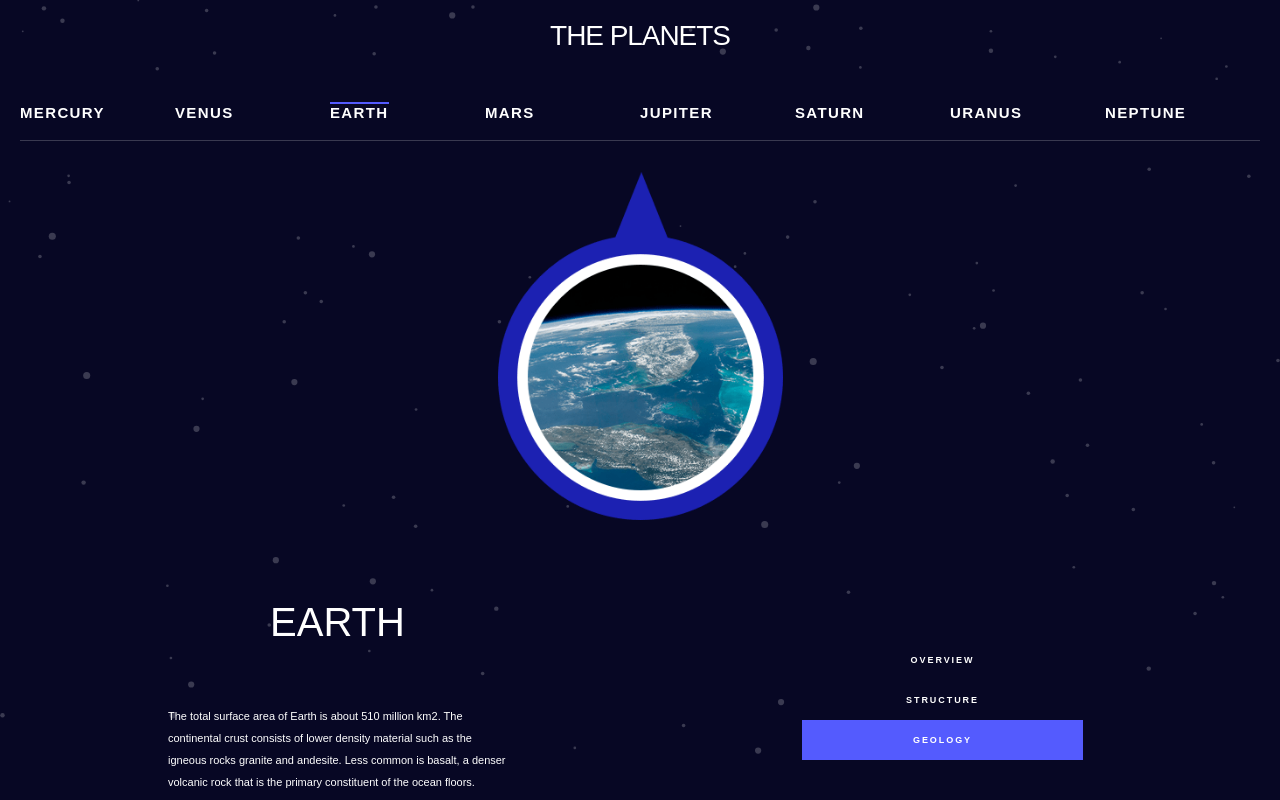
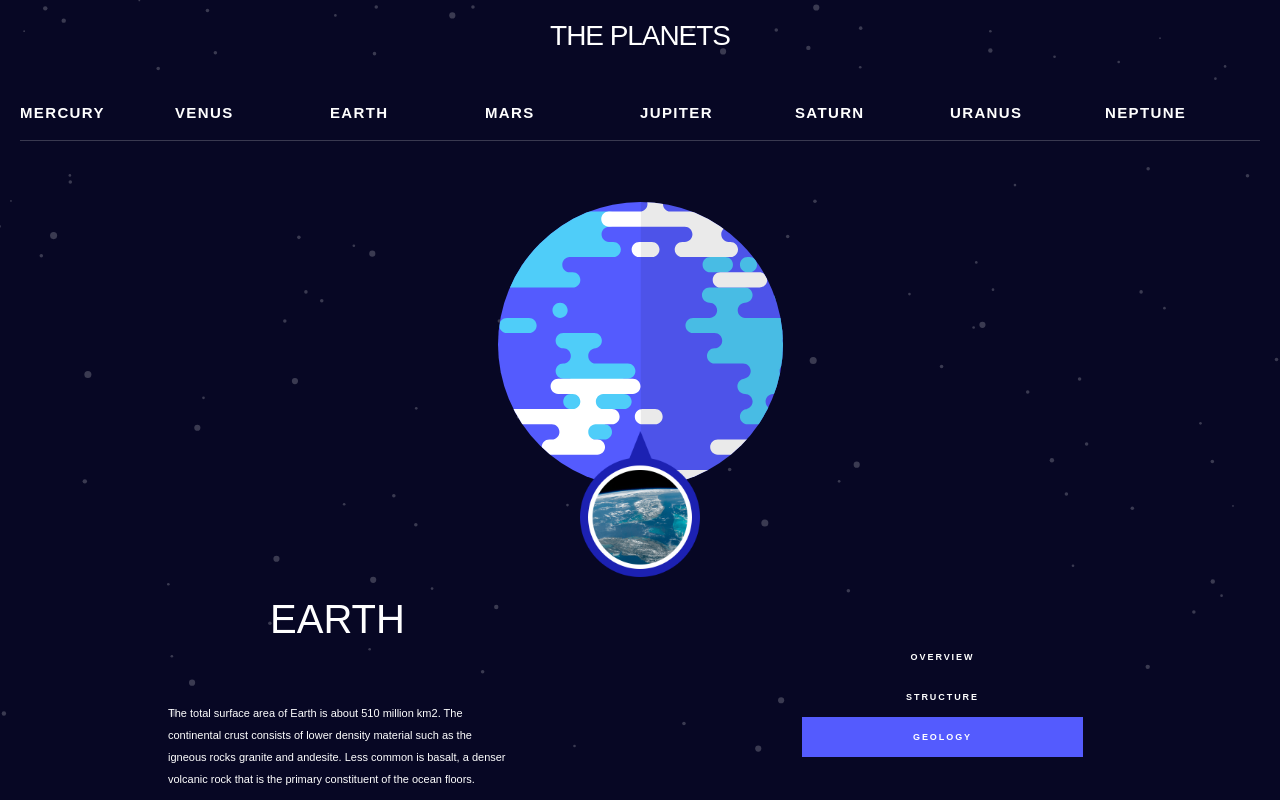
Before and after one commit to marriamdd/Planets-fact-site, a React (Vite) app: page /Earth in a window 1280 px wide. Both pictures are taken after a click on the element "GEOLOGY". Shown: the top 800 px of the page. Built offline with nearby package versions, Linux system fonts and the light colour scheme.

Commit message:
feat:add functional to get second img at geology click style:make it absolute and add media queris to be suitable add media styles for other components too

```diff
--- a/src/components/Header.tsx
+++ b/src/components/Header.tsx
@@ -169,10 +169,12 @@ const Li = styled.li<{ Planet: { design: { color: string } } }>`
   }
 
   .active_planet {
-    border-top: ${(props) =>
-      props.Planet &&
-      props.Planet.design &&
-      `0.2rem solid ${props.Planet.design.color}`};
+    @media screen and (min-width: 1440px) {
+      border-top: ${(props) =>
+        props.Planet &&
+        props.Planet.design &&
+        `0.2rem solid ${props.Planet.design.color}`};
+    }
   }
   .nav-circle {
     display: flex;
--- a/src/components/Planet.tsx
+++ b/src/components/Planet.tsx
@@ -7,8 +7,7 @@ export default function Planet({
   viewOption,
   setViewOption,
   isTablet,
-  isMobile,
-  isDesktop,
+
   show,
 }: {
   viewOption: string | undefined;
@@ -30,11 +29,18 @@ export default function Planet({
             className="planet_img"
             src={
               (viewOption === "structure" && planet?.images.internal) ||
-              (viewOption === "geology" && planet?.images.geology) ||
+              (viewOption === "geology" && planet?.images.planet) ||
               planet?.images.planet
             }
             alt="planet_img"
           />
+          {viewOption === "geology" && (
+            <img
+              className="pointer_img"
+              src={planet?.images.geology}
+              alt="pointer img"
+            />
+          )}
         </div>
 
         <div className="storyContent">
@@ -132,12 +138,14 @@ const Main = styled.main<{
     }
   }
   .planet_img {
+    position: relative;
     width: ${(props) =>
       props.Planet &&
       props.Planet.design.overview_mobile &&
       props.Planet.design.overview_mobile};
     transition: 1s;
     @media screen and (min-width: 768px) {
+      margin: 3rem;
       width: ${(props) =>
         props.Planet &&
         props.Planet.design.overview_tablet &&
@@ -237,6 +245,21 @@ const Main = styled.main<{
     }
   }
   .planetImg_div {
+    position: relative;
+    .pointer_img {
+      width: 80px;
+
+      position: absolute;
+      bottom: -5rem;
+      @media screen and (min-width: 768px) {
+        width: 120px;
+        bottom: -6rem;
+      }
+      @media screen and (min-width: 1440px) {
+        width: 163px;
+        height: 199px;
+      }
+    }
     @media screen and (min-width: 768px) {
       grid-column-start: 1;
       grid-column-end: 3;
--- a/src/data.json
+++ b/src/data.json
@@ -25,7 +25,7 @@
       "geology": "./assets/geology-mercury.png"
     },
     "design": {
-      "color": "#DEF4FC",
+      "color": "#419EBB",
       "overview_mobile": "11.1rem",
       "overview_tablet": "18.4rem",
       "overview_desktop": "29rem"
```
